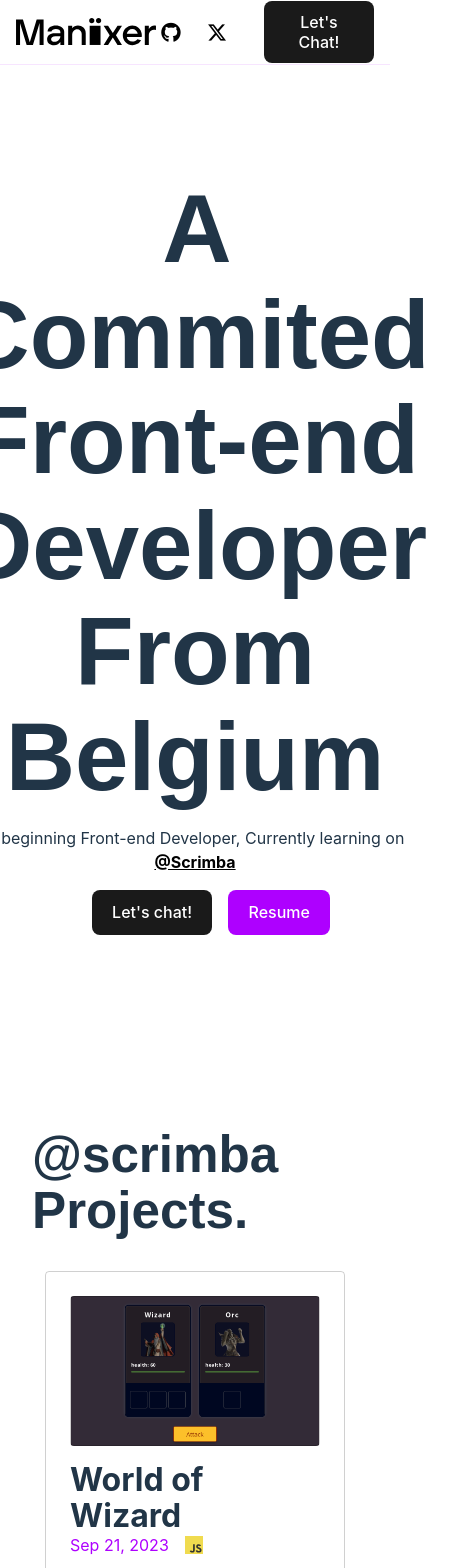
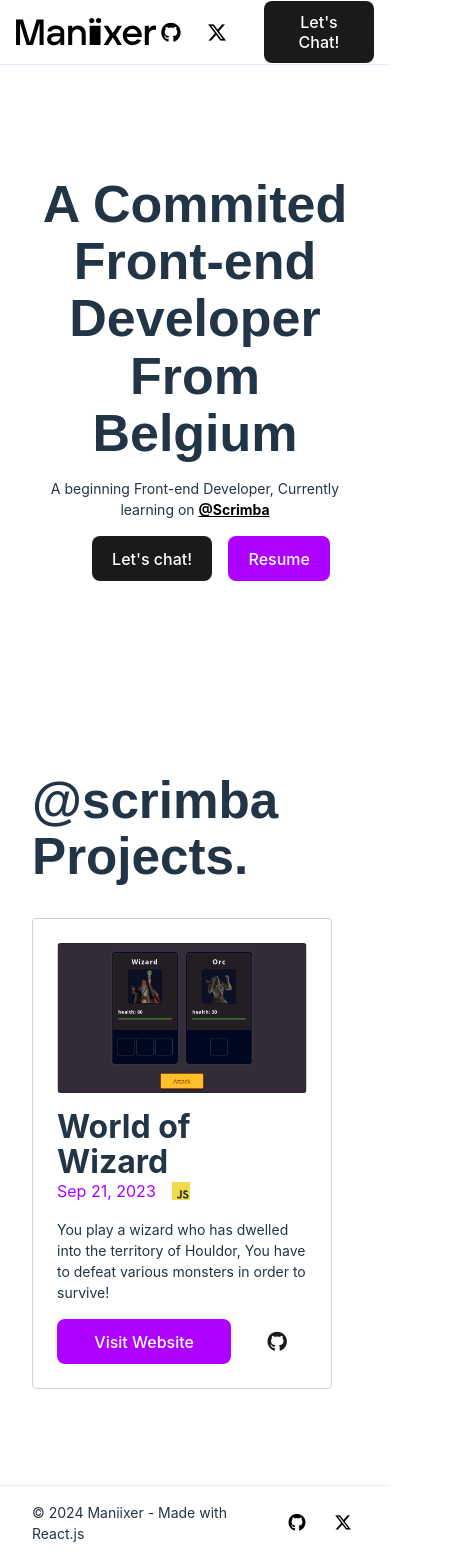
Before and after one commit to Maniixer/Portfolio, a React (Vite) app: page / in a window 390 px wide. Shown: the top 1568 px of the page, 462 px wide, since content can reach past the window. Built offline with nearby package versions, Linux system fonts and the light colour scheme; a web font is replaced by a local one.

Commit message:
better mobile responsive

```diff
--- a/src/index.css
+++ b/src/index.css
@@ -322,3 +322,24 @@ footer {
     background-color: #f9f9f9;
   }
 }
+
+@media screen and (max-width: 600px) {
+  .hero-title {
+    font-size: 3.25rem;
+  }
+  .hero-text {
+    font-size: 0.875rem;
+  }
+
+  .overflow {
+    display: flex;
+    flex-wrap: nowrap;
+    justify-content: space-between;
+    gap: 2rem;
+    overflow-x: auto;
+  }
+
+  .card {
+    min-width: 300px;
+  }
+}
```
